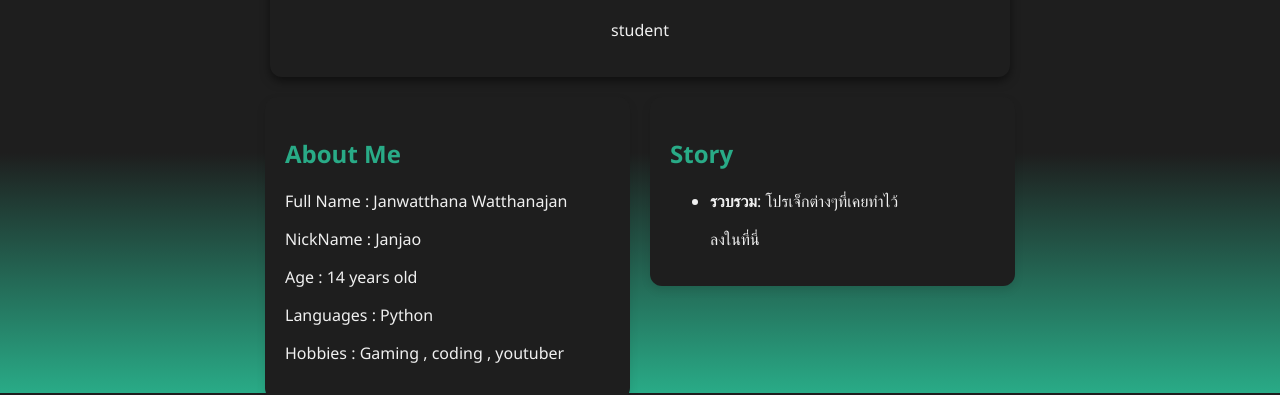
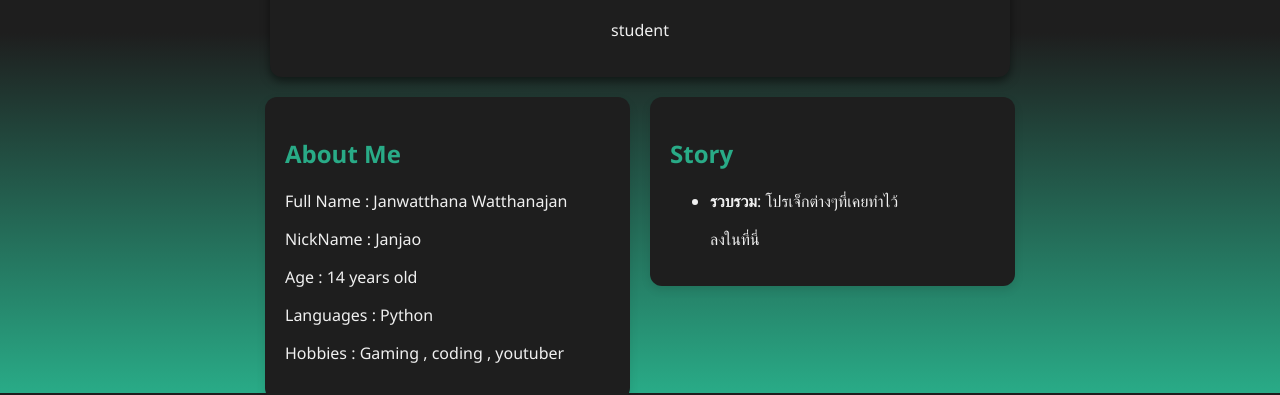
Before and after one commit to JanjaoDev/portfolio, a plain HTML site: page index.html in a window 1280 px wide. Shown: the part 407-802 px from the top of the page. Drawn offline with nearby package versions, Linux system fonts and the light colour scheme.

Commit message:
index.html

```diff
--- a/index.html
+++ b/index.html
@@ -7,7 +7,7 @@
   <title>My Portfolio</title>
   <style>
     body {
-      background: linear-gradient(to bottom, #1e1e1e 0%, #1e1e1e 70%, #29AB87 100%);
+      background: linear-gradient(to bottom, #1e1e1e 0%, #1e1e1e 55%, #29AB87 100%);
       background-attachment: fixed;
       background-repeat: no-repeat;
       background-size: cover;
```
